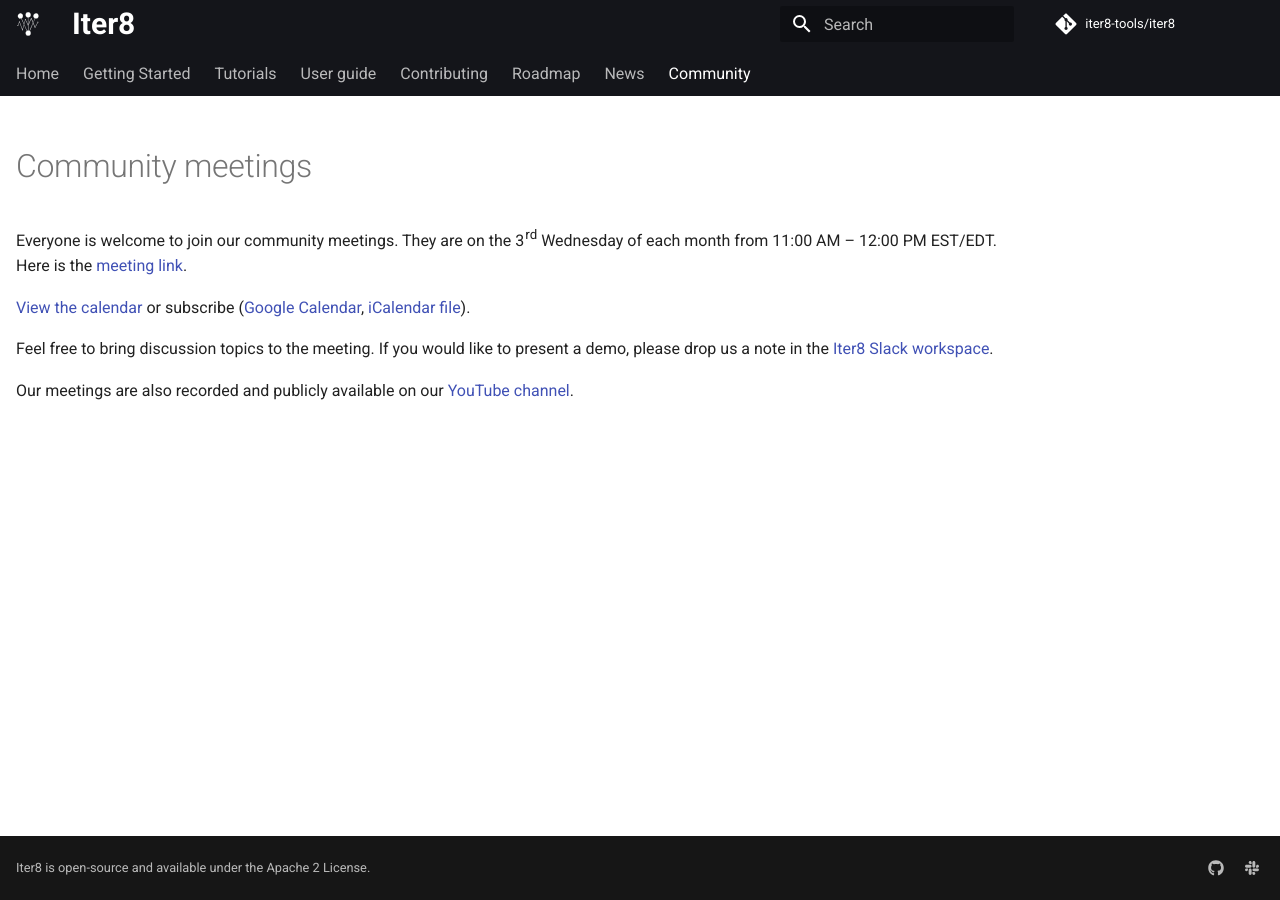
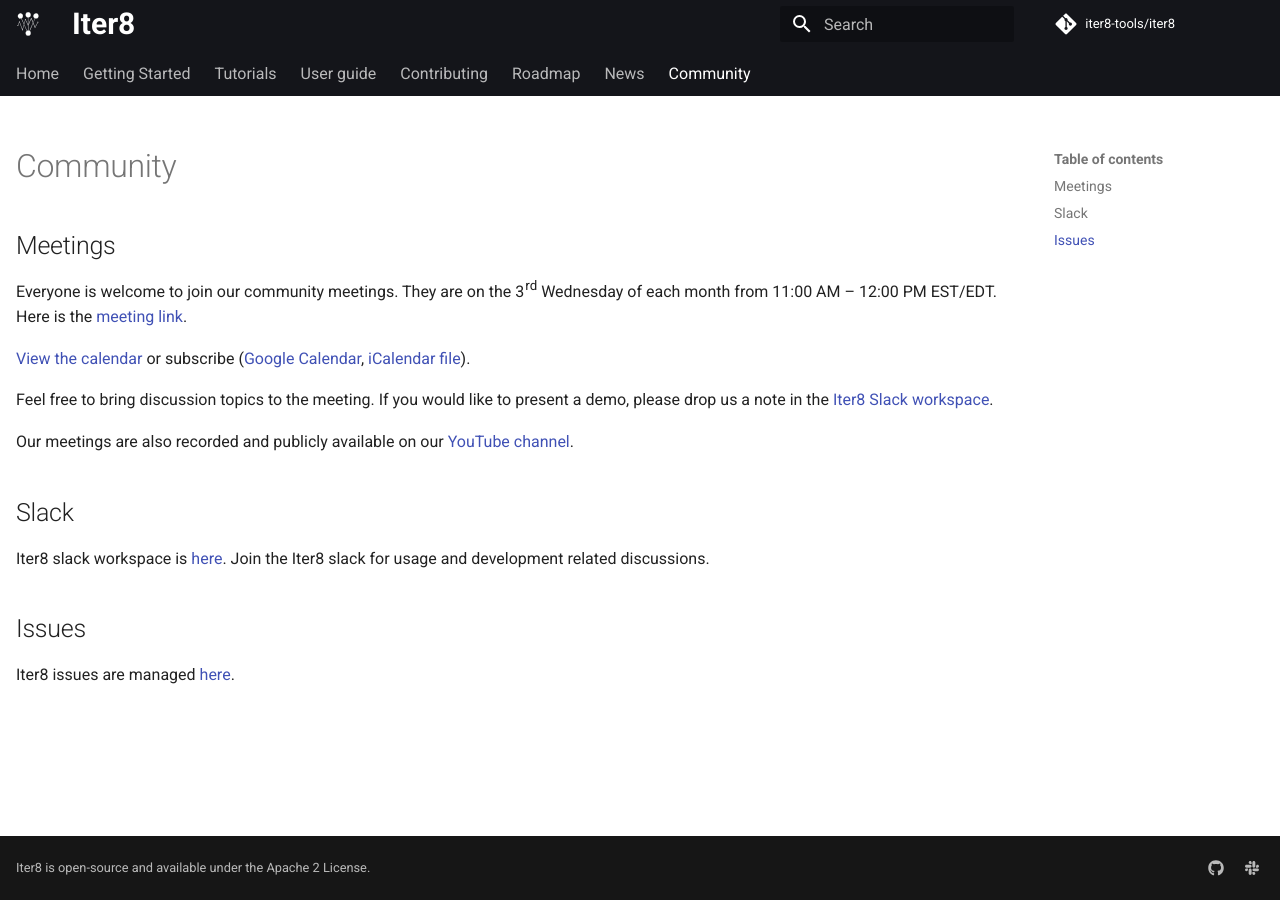
Before and after one commit to iter8-tools/docs, an MkDocs documentation site: the page built from docs/community.md, in a window 1280 px wide. Built offline with MkDocs 1.6.1 and Material for MkDocs 9.7.7, drawn with Linux system fonts in a browser that asks for light colours; comment, search, counter and statistics services are not loaded; the version menu is left out.

Commit message:
meeting, slack and issues
Signed-off-by: Srinivasan Parthasarathy <spartha@us.ibm.com>

```diff
--- a/docs/community.md
+++ b/docs/community.md
@@ -4,7 +4,9 @@ hide:
 - navigation
 ---
 
-# Community meetings
+# Community
+
+## Meetings
 
 Everyone is welcome to join our community meetings. They are on the 3rd Wednesday of each month from 11:00 AM – 12:00 PM EST/EDT. Here is the [meeting link](https://meet.google.com/vzn-viec-dbs).
 
@@ -13,3 +15,11 @@ Everyone is welcome to join our community meetings. They are on the 3rd Wednesda
 Feel free to bring discussion topics to the meeting. If you would like to present a demo, please drop us a note in the [Iter8 Slack workspace](https://join.slack.com/t/iter8-tools/shared_invite/zt-awl2se8i-L0pZCpuHntpPejxzLicbmw).
 
 Our meetings are also recorded and publicly available on our [YouTube channel](https://www.youtube.com/channel/UCVybpnQAhr1o-QRPHBNdUgg).
+
+## Slack
+
+Iter8 slack workspace is [here](https://join.slack.com/t/iter8-tools/shared_invite/zt-awl2se8i-L0pZCpuHntpPejxzLicbmw). Join the Iter8 slack for usage and development related discussions.
+
+## Issues
+
+Iter8 issues are managed [here](https://github.com/iter8-tools/iter8/issues).
```
